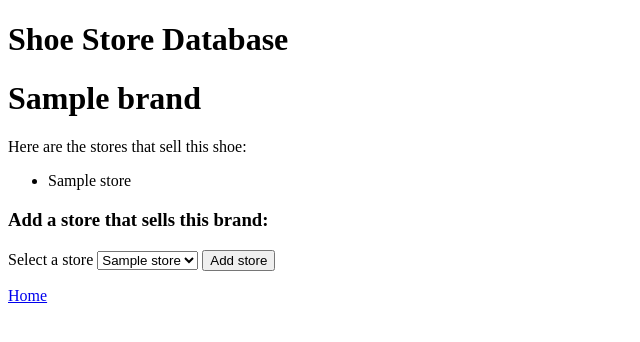
After one commit to jkiyabu/shoes, a PHP site: template views/brand.html.twig in a window 1280 px wide. The commit adds this page. Shown: the top 342 px of the page, without its empty margins (0-640 px from the left). Run offline with PHP 8.4, Linux system fonts and the light colour scheme; the template is opened without the code that fills it: most values are stand-ins (such as "Sample title", 1, 10 or a date in 2020); some libraries are stand-ins or nearby versions.

Commit message:
add ability to add stores to shoe brands

```diff
--- /dev/null
+++ b/views/brand.html.twig
@@ -0,0 +1,29 @@
+{% extends 'index.html.twig' %}
+
+{% block content %}
+    <h1>{{ brand.getName }}</h1>
+
+    {% if stores is not empty %}
+        <p>Here are the stores that sell this shoe: </p>
+        <ul>
+            {% for store in stores %}
+                <li>{{ store.getName }}</li>
+            {% endfor %}
+        </ul>
+    {% endif %}
+
+    <h3>Add a store that sells this brand: </h3>
+
+    <form action='/add_store' method='post'>
+        <input id='brand_id' type=hidden name='brand_id' value='{{ brand.getId }}'>
+        <label for='store_id'>Select a store</label>
+        <select id'store_id' name='store_id' type='text'>
+            {% for store in all_stores %}
+                <option value='{{ store.getId }}'> {{ store.getName }}</option>
+            {% endfor %}
+        </select>
+        <button type='submit'>Add store</button>
+    </form>
+
+    <p><a href='/'>Home</a></p>
+{% endblock %}
--- a/views/brands.html.twig
+++ b/views/brands.html.twig
@@ -17,7 +17,7 @@
         <button type=submit>Add</button>
     </form>
     <br>
-    <form action='/delete_shoes' method='post'>
+    <form action='/delete_brands' method='post'>
         <button type='submit'>Clear</button>
     </form>
     <p><a href='/'>Home</a></p>
```
Also changed, not shown: app/app.php (+12 -0 lines).
